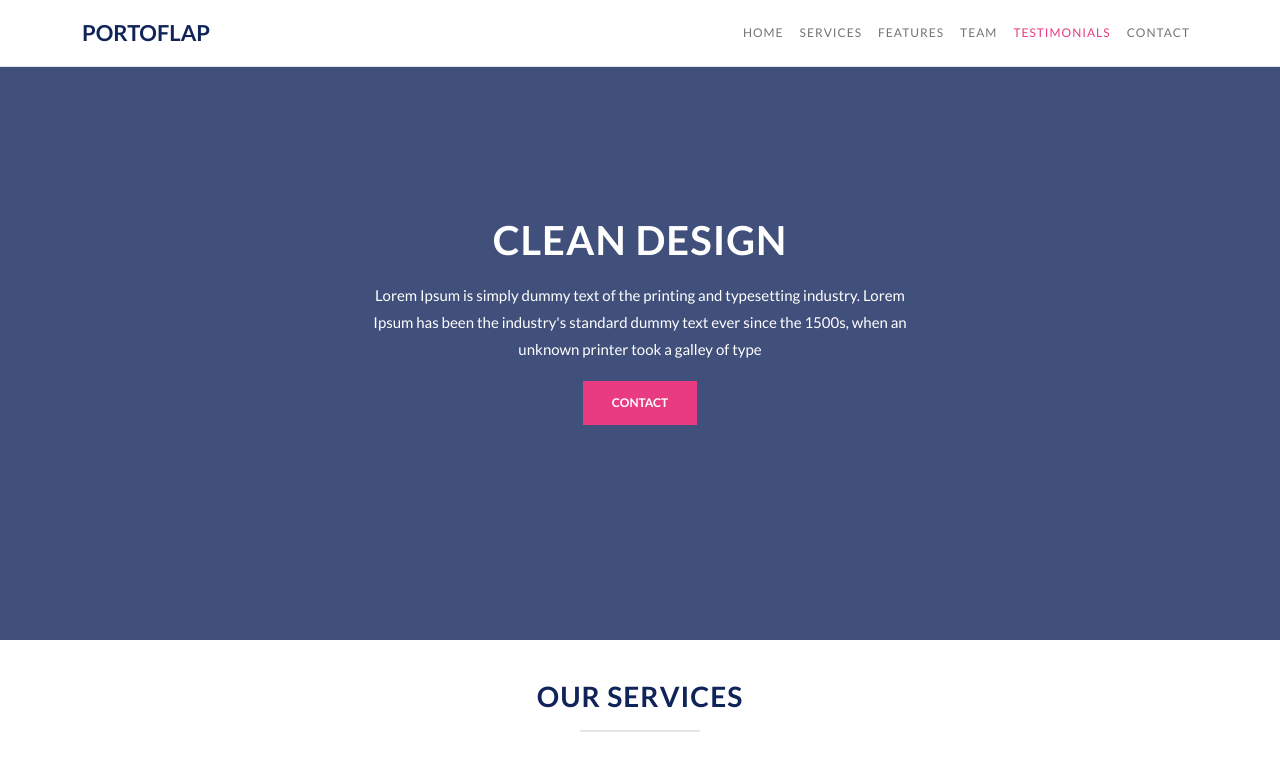
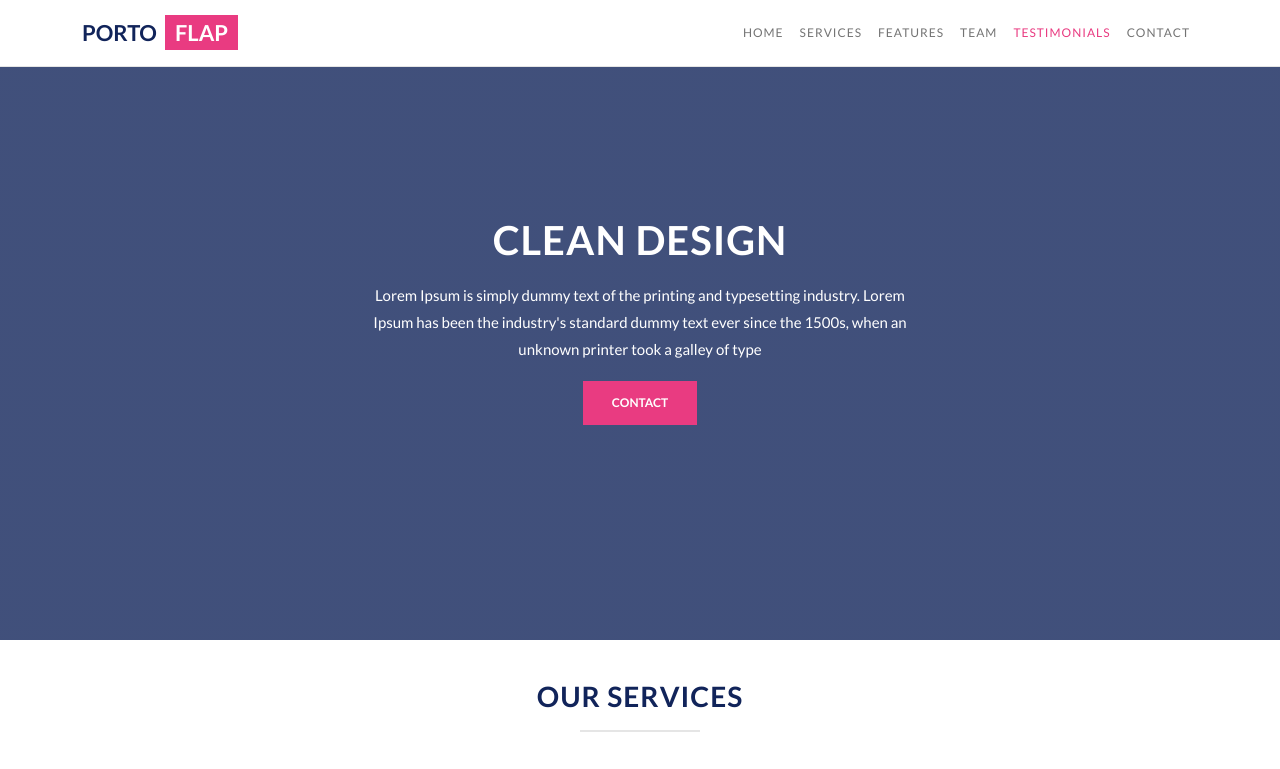
Before and after one commit to SushantWebDeck/PortoflapOne, a plain HTML site: page index.html in a window 1280 px wide. Shown: the top 769 px of the page. Drawn offline with nearby package versions, Linux system fonts and the light colour scheme.

Commit message:
Add files via upload

```diff
--- a/css/style.css
+++ b/css/style.css
@@ -315,3 +315,10 @@ footer .footer-links a:hover {
    clear: both;
    margin: 0;
 }
+.logoCss {
+   background: #e93b81;
+   color: #ffffff;
+   padding: 4px 10px;
+   margin-left: 8px;
+   font-size: 22px;
+}
--- a/index.html
+++ b/index.html
@@ -13,7 +13,7 @@
 <body data-bs-spy="scroll" data-bs-target=".navbar">
    <nav class="navbar fixed-top navbar-expand-lg navbar-light bg-white">
       <div class="container">
-         <a class="navbar-brand logo-text" href="#">PortoFlap</a>
+         <a class="navbar-brand logo-text" href="#">Porto<span class="logoCss">Flap</span></a>
          <button class="navbar-toggler" type="button" data-bs-toggle="collapse" data-bs-target="#navbarNav"
             aria-controls="navbarNav" aria-expanded="false" aria-label="Toggle navigation">
             <i class='bx bx-menu'></i>
```
